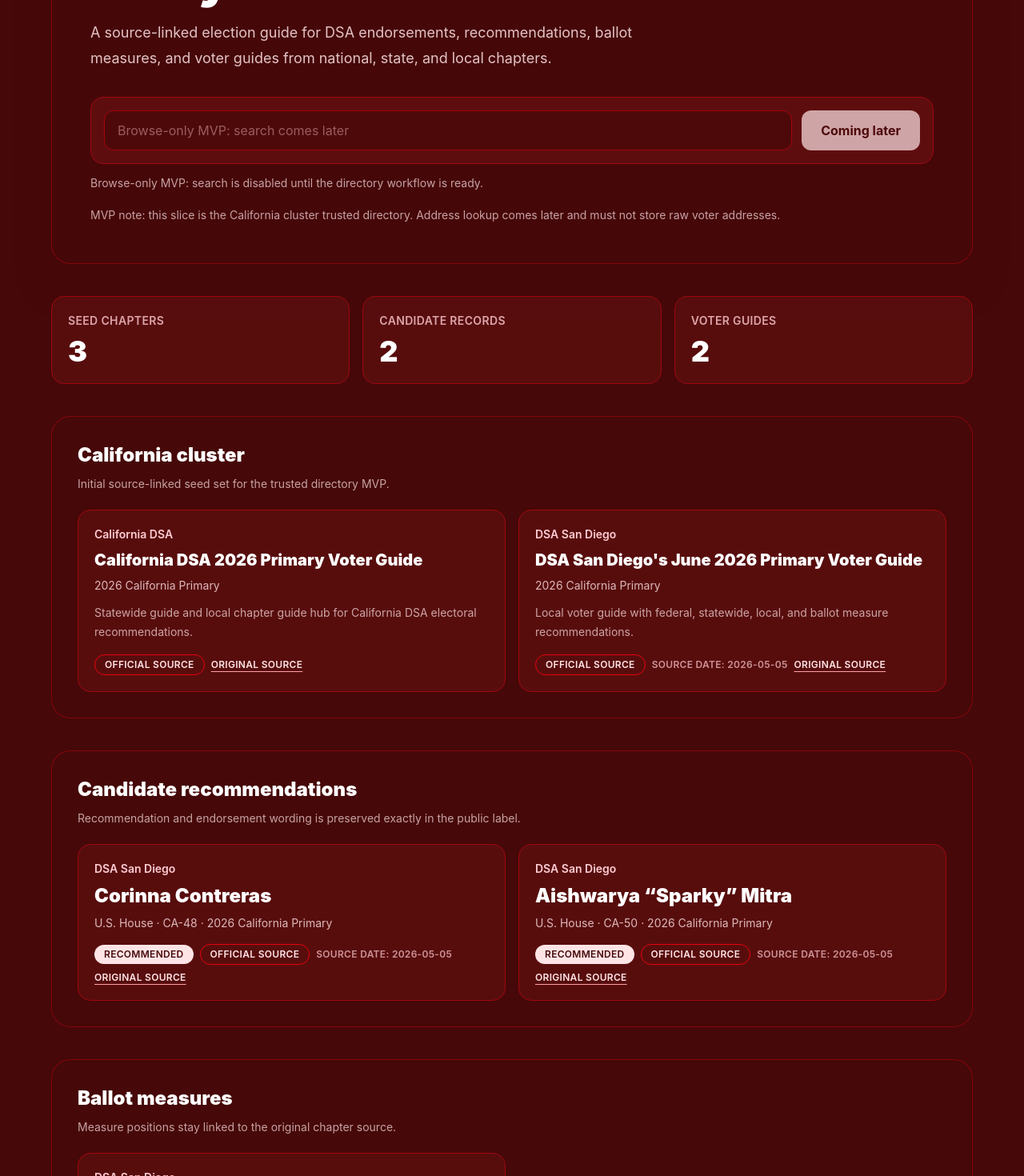
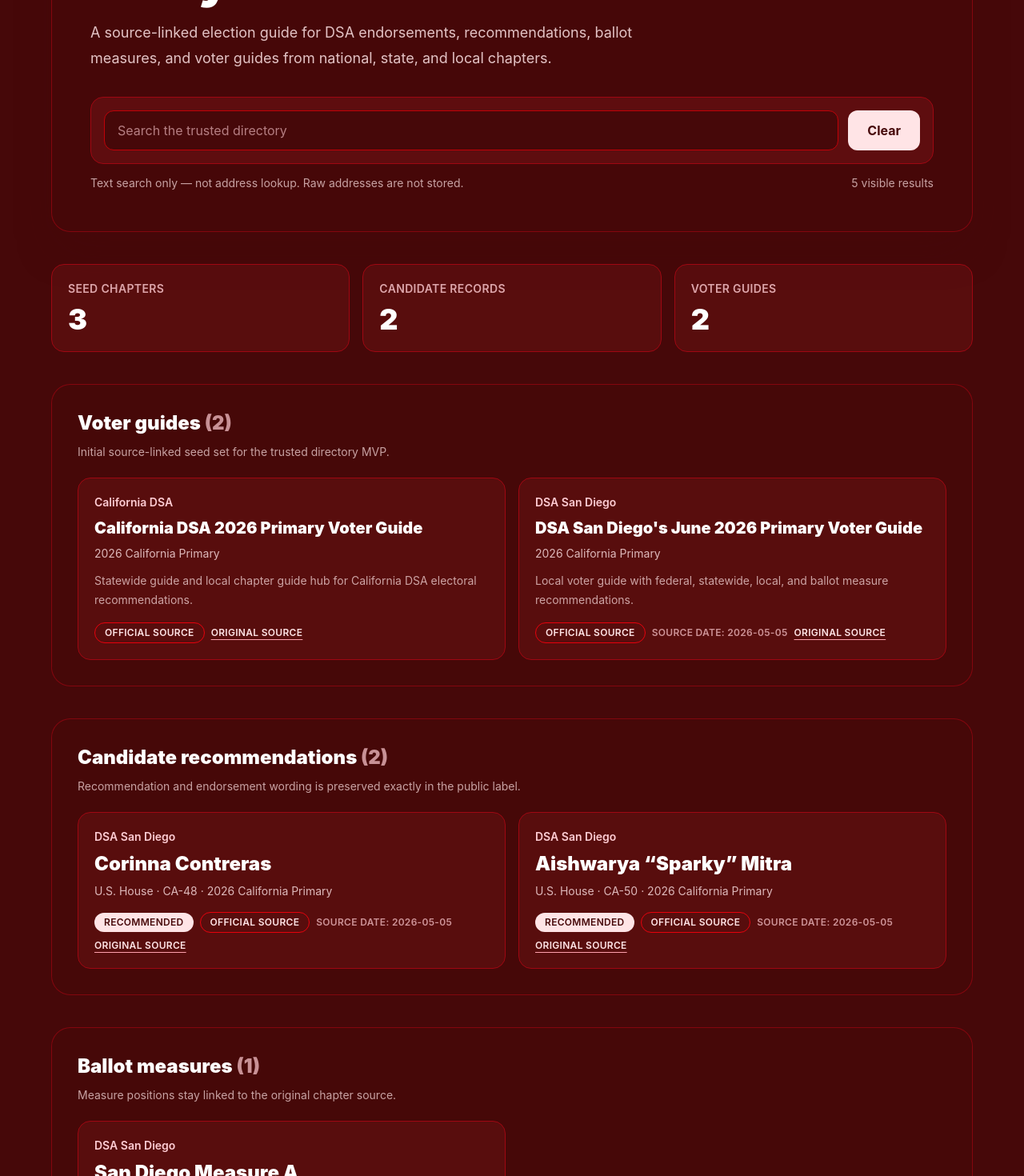
Before and after one commit to PatrickFanella/dsa-slate, a React (Vite) app in the folder web/: page / in a window 1280 px wide. Shown: the part 180-1650 px from the top of the page at 80% size. Built offline with nearby package versions, Linux system fonts and the light colour scheme.

Commit message:
feat: add directory text filtering

```diff
--- a/web/src/App.tsx
+++ b/web/src/App.tsx
@@ -1,13 +1,22 @@
 import { EndorsementCard, MeasureCard, VoterGuideCard } from './components/DirectoryCard';
 import { buildDirectoryCards, directoryData } from './data';
+import { filterDirectoryCards } from './data/filter';
 import type { ReactNode } from 'react';
+import { useMemo, useState } from 'react';
 
 const directoryCards = buildDirectoryCards(directoryData);
-const endorsementCards = directoryCards.endorsements;
-const measureCards = directoryCards.measures;
-const voterGuideCards = directoryCards.voterGuides;
 
 export default function App() {
+  const [query, setQuery] = useState('');
+
+  const filteredCards = useMemo(() => filterDirectoryCards(directoryCards, query), [query]);
+  const endorsementCards = filteredCards.endorsements;
+  const measureCards = filteredCards.measures;
+  const voterGuideCards = filteredCards.voterGuides;
+  const visibleResultCount = endorsementCards.length + measureCards.length + voterGuideCards.length;
+  const hasResults = visibleResultCount > 0;
+  const noVisibleResults = !hasResults;
+
   return (
     <main className="min-h-screen bg-red-950 px-6 py-10 text-rose-50">
       <section className="mx-auto flex max-w-6xl flex-col gap-10">
@@ -20,30 +29,28 @@
           </p>
           <div className="mt-8 grid gap-3 rounded-2xl border border-red-800 bg-red-900/40 p-4 md:grid-cols-[1fr_auto]">
             <label className="sr-only" htmlFor="slate-search">
-              Search candidates, chapters, offices, elections, or voter guides
+              Text search candidates, chapters, offices, elections, or voter guides
             </label>
             <input
               id="slate-search"
-              className="cursor-not-allowed rounded-xl border border-red-700 bg-red-950 px-4 py-3 text-rose-50 opacity-70 placeholder:text-rose-200/60"
-              disabled
-              placeholder="Browse-only MVP: search comes later"
+              className="rounded-xl border border-red-700 bg-red-950 px-4 py-3 text-rose-50 placeholder:text-rose-200/60 transition focus-visible:border-rose-300 focus-visible:outline-none focus-visible:ring-2 focus-visible:ring-rose-200 focus-visible:ring-offset-2 focus-visible:ring-offset-red-950"
+              onChange={(event) => setQuery(event.target.value)}
+              placeholder="Search the trusted directory"
               type="search"
+              value={query}
             />
             <button
-              className="cursor-not-allowed rounded-xl bg-rose-100 px-6 py-3 font-bold text-red-950 opacity-70 transition"
-              disabled
+              className="rounded-xl bg-rose-100 px-6 py-3 font-bold text-red-950 transition hover:bg-rose-50 focus-visible:outline-none focus-visible:ring-2 focus-visible:ring-rose-200 focus-visible:ring-offset-2 focus-visible:ring-offset-red-950"
               type="button"
+              onClick={() => setQuery('')}
             >
-              Coming later
+              Clear
             </button>
           </div>
-          <p className="mt-3 text-sm leading-6 text-rose-100/70">
-            Browse-only MVP: search is disabled until the directory workflow is ready.
-          </p>
-          <p className="mt-4 text-sm leading-6 text-rose-100/70">
-            MVP note: this slice is the California cluster trusted directory. Address lookup comes later and must not
-            store raw voter addresses.
-          </p>
+          <div className="mt-3 flex flex-col gap-2 text-sm leading-6 text-rose-100/70 md:flex-row md:items-center md:justify-between">
+            <p>Text search only — not address lookup. Raw addresses are not stored.</p>
+            <p aria-live="polite">{visibleResultCount} visible {visibleResultCount === 1 ? 'result' : 'results'}</p>
+          </div>
         </header>
 
         <section className="grid gap-4 md:grid-cols-3">
@@ -52,39 +59,79 @@
           <StatCard label="Voter guides" value={voterGuideCards.length.toString()} />
         </section>
 
-        <DirectorySection title="California cluster" description="Initial source-linked seed set for the trusted directory MVP.">
+        {noVisibleResults ? (
+          <EmptyStateCard message="No records match this text search. Try a different name, chapter, office, or election." />
+        ) : null}
+
+        <DirectorySection
+          count={voterGuideCards.length}
+          title="Voter guides"
+          description="Initial source-linked seed set for the trusted directory MVP."
+        >
+          {voterGuideCards.length > 0 ? (
             <div className="grid gap-4 md:grid-cols-2">
               {voterGuideCards.map((item) => (
                 <VoterGuideCard item={item} key={item.id} />
               ))}
             </div>
+          ) : hasResults ? (
+            <EmptyStateCard message="No voter guides match this search." />
+          ) : null}
         </DirectorySection>
 
-        <DirectorySection title="Candidate recommendations" description="Recommendation and endorsement wording is preserved exactly in the public label.">
+        <DirectorySection
+          count={endorsementCards.length}
+          title="Candidate recommendations"
+          description="Recommendation and endorsement wording is preserved exactly in the public label."
+        >
+          {endorsementCards.length > 0 ? (
             <div className="grid gap-4 md:grid-cols-2">
               {endorsementCards.map((item) => (
                 <EndorsementCard item={item} key={item.id} />
               ))}
             </div>
+          ) : hasResults ? (
+            <EmptyStateCard message="No candidate recommendations match this search." />
+          ) : null}
         </DirectorySection>
 
-        <DirectorySection title="Ballot measures" description="Measure positions stay linked to the original chapter source.">
+        <DirectorySection
+          count={measureCards.length}
+          title="Ballot measures"
+          description="Measure positions stay linked to the original chapter source."
+        >
+          {measureCards.length > 0 ? (
             <div className="grid gap-4 md:grid-cols-2">
               {measureCards.map((item) => (
                 <MeasureCard item={item} key={item.id} />
               ))}
             </div>
+          ) : hasResults ? (
+            <EmptyStateCard message="No ballot measures match this search." />
+          ) : null}
         </DirectorySection>
       </section>
     </main>
   );
 }
 
-function DirectorySection({ children, description, title }: { children: ReactNode; description: string; title: string }) {
+function DirectorySection({
+  children,
+  count,
+  description,
+  title,
+}: {
+  children: ReactNode;
+  count: number;
+  description: string;
+  title: string;
+}) {
   return (
     <section className="rounded-3xl border border-red-800/70 bg-red-950/50 p-6 md:p-8">
       <div className="mb-5">
-        <h2 className="text-2xl font-black text-white">{title}</h2>
+        <h2 className="text-2xl font-black text-white">
+          {title} <span className="text-rose-200/70">({count})</span>
+        </h2>
         <p className="mt-2 text-sm leading-6 text-rose-100/70">{description}</p>
       </div>
       {children}
@@ -100,3 +147,12 @@
     </article>
   );
 }
+
+function EmptyStateCard({ message }: { message: string }) {
+  return (
+    <article className="rounded-2xl border border-dashed border-red-700 bg-red-950/40 p-6 text-rose-100/80">
+      <h3 className="text-lg font-black text-white">No matches yet</h3>
+      <p className="mt-2 text-sm leading-6">{message}</p>
+    </article>
+  );
+}
--- /dev/null
+++ b/web/src/data/filter.ts
@@ -0,0 +1,64 @@
+import { confidenceLabel, endorsementTypeLabel } from './schema';
+import { type DirectoryCards } from './index';
+
+function normalizeText(value: string): string {
+  return value.toLowerCase().trim().replace(/\s+/g, ' ');
+}
+
+function normalizeQuery(query: string): string {
+  return normalizeText(query);
+}
+
+function matches(query: string, fields: Array<string | undefined>): boolean {
+  if (!query) {
+    return true;
+  }
+
+  const haystack = normalizeText(fields.filter((field): field is string => Boolean(field)).join(' '));
+
+  return haystack.includes(query);
+}
+
+export function filterDirectoryCards(cards: DirectoryCards, query: string): DirectoryCards {
+  const normalizedQuery = normalizeQuery(query);
+
+  if (!normalizedQuery) {
+    return cards;
+  }
+
+  return {
+    endorsements: cards.endorsements.filter((card) =>
+      matches(normalizedQuery, [
+        card.candidateName,
+        card.office,
+        card.district,
+        card.electionName,
+        card.chapterName,
+        endorsementTypeLabel(card.endorsementType),
+        card.endorsementType,
+        confidenceLabel(card.confidence),
+        card.sourceDate,
+      ]),
+    ),
+    measures: cards.measures.filter((card) =>
+      matches(normalizedQuery, [
+        card.title,
+        card.jurisdiction,
+        card.electionName,
+        card.chapterName,
+        card.position,
+        confidenceLabel(card.confidence),
+      ]),
+    ),
+    voterGuides: cards.voterGuides.filter((card) =>
+      matches(normalizedQuery, [
+        card.title,
+        card.chapterName,
+        card.electionName,
+        confidenceLabel(card.confidence),
+        card.publishedAt,
+        card.summary,
+      ]),
+    ),
+  };
+}
```
Also changed, not shown: 3 other files (tests, documents, lock files or other folders). Lines whose indentation alone changed are shown as unchanged.
